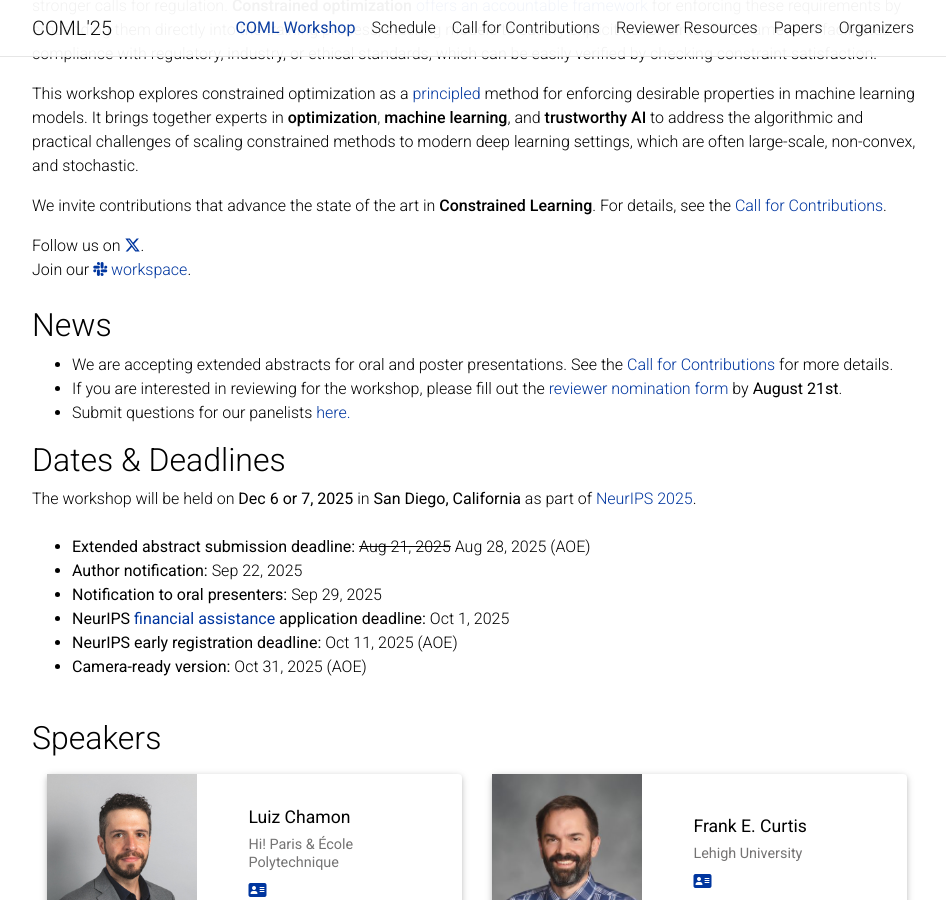
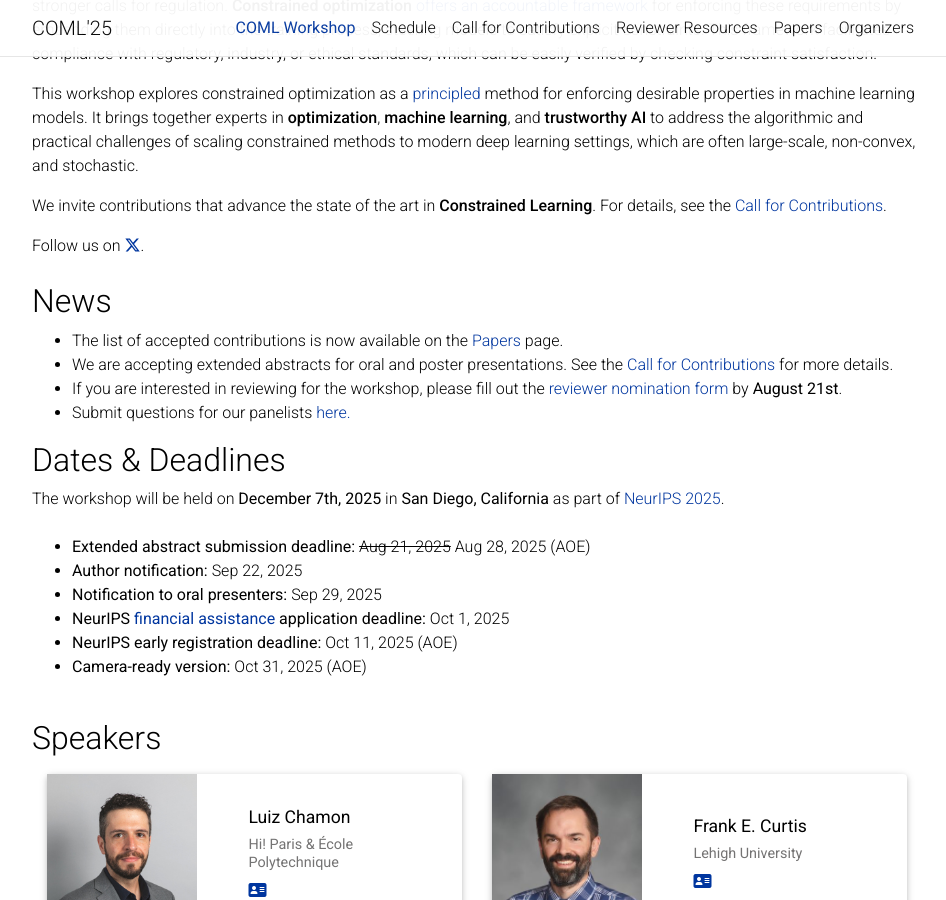
Before and after one commit to constrained-opt-ml/constrained-opt-ml.github.io, a Jekyll site: the page built from _pages/about.md, in a window 1280 px wide and 900 px high, scrolled down 348 px. Shown: the whole window, without its empty margins (163-1109 px from the left). Built offline with Jekyll 4.4.1, drawn with Linux system fonts in a browser that asks for light colours; comment, search, counter and statistics services are not loaded; a style sheet for code colours, icons or effects is not loaded.

Commit message:
Fix dates

```diff
--- a/_layouts/workshop.html
+++ b/_layouts/workshop.html
@@ -29,22 +29,20 @@ layout: default
     </p>
 
     Follow us on <a href="https://twitter.com/constrained_ml"><i class="fa-brands fa-x-twitter"></i></a>.
-    <br>
-    Join our <a href="https://join.slack.com/t/constrainedle-n9x1932/shared_invite/zt-38rpnoar6-NSJSKLzIz3v2Jvg4kARDLwsz"><i class="fa-brands fa-slack"></i> workspace</a>.
 
     <br>
     <br>
 
     <h2>News</h2>
     <ul>
-      <!-- <li>The list of accepted contributions is now available on the <a href="/papers/">Papers</a> page.</li> -->
+      <li>The list of accepted contributions is now available on the <a href="/papers/">Papers</a> page.</li>
       <li>We are accepting extended abstracts for oral and poster presentations. See the <a href="/submissions/">Call for Contributions</a> for more details.</li>
       <li>If you are interested in reviewing for the workshop, please fill out the <a href="https://forms.gle/jMCYyGoeV3dpy9YB6" target="_blank" rel="noopener noreferrer">reviewer nomination form</a> by <b>August 21st</b>.</li>
       <li>Submit questions for our panelists <a href="https://forms.gle/TODO">here. </a></li>
     </ul>
 
     <h2>Dates & Deadlines</h2>
-    The workshop will be held on <b>Dec 6 or 7, 2025</b> in <b>San Diego, California</b> as part of <a href="https://neurips.cc/Conferences/2025">NeurIPS 2025</a>.
+    The workshop will be held on <b>December 7th, 2025</b> in <b>San Diego, California</b> as part of <a href="https://neurips.cc/Conferences/2025">NeurIPS 2025</a>.
 
     <br>
     <br>
```
